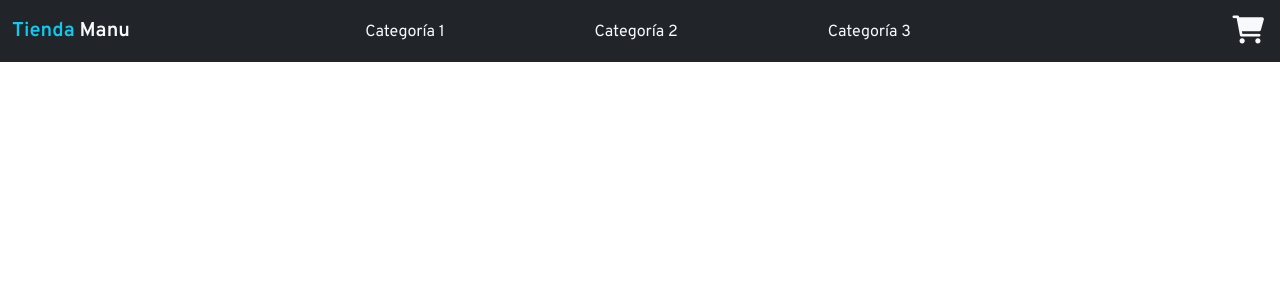
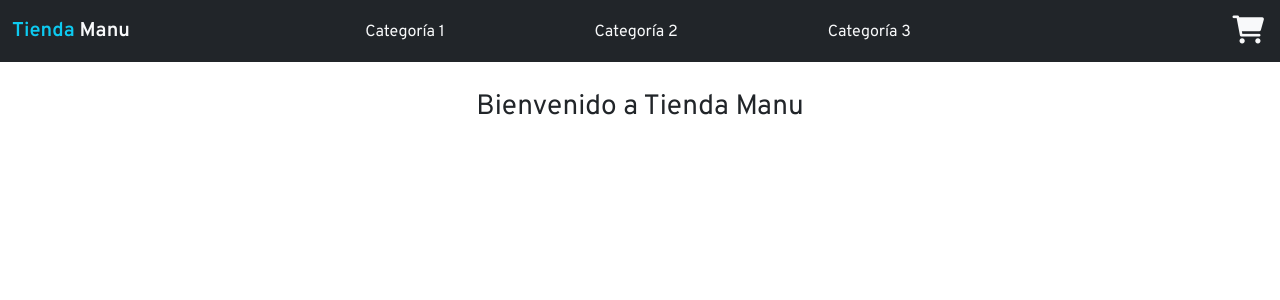
Before and after one commit to manuelffernandez/PreEntrega1-Fernandez, a React (Vite) app: page / in a window 1280 px wide. Shown: the top 300 px of the page. Built offline with nearby package versions, Linux system fonts and the light colour scheme.

Commit message:
integrates ItemListContainer to App

```diff
--- a/src/App.jsx
+++ b/src/App.jsx
@@ -1,7 +1,13 @@
 import NavBar from './components/Navbar/Navbar';
+import ItemListContainer from './components/ItemListContainer/ItemListContainer';
 
 function App() {
-   return <NavBar />;
+   return (
+      <>
+         <NavBar />
+         <ItemListContainer greeting='Bienvenido a Tienda Manu' />
+      </>
+   );
 }
 
 export default App;
```
